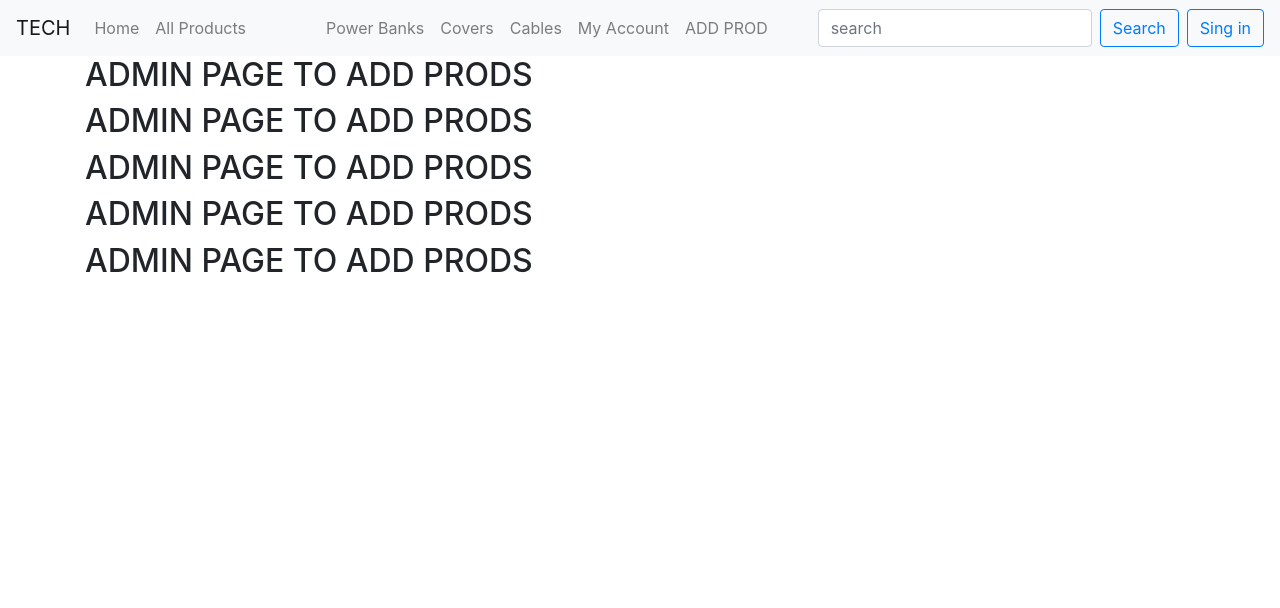
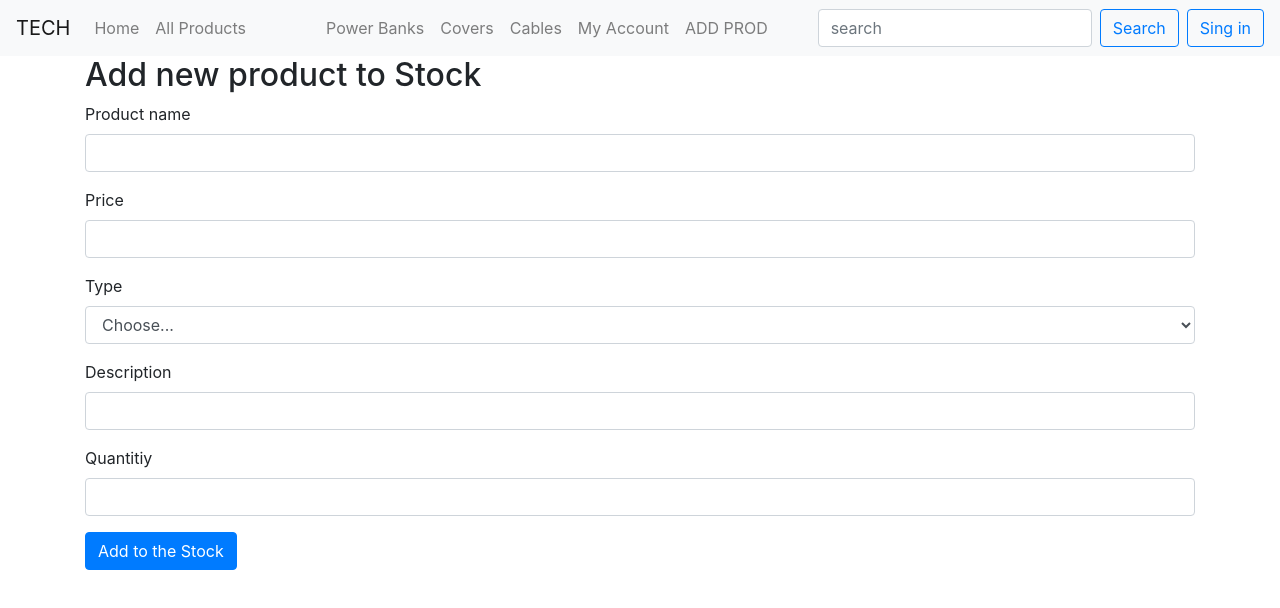
Before and after one commit to raghadm7md/TECH-shop, a React (Create React App) app in the folder front-end/tech/: page /addprod in a window 1280 px wide. Shown: the top 608 px of the page. Built offline with nearby package versions, Linux system fonts and the light colour scheme.

Commit message:
Add new product WORKING (#37)
* Add new product Works

* Delete .eslintcache

Co-authored-by: 04_Mohammed Win_SEI-14 <mhmdrifadah@gmail.com>

```diff
--- a/front-end/tech/src/api.js
+++ b/front-end/tech/src/api.js
@@ -26,7 +26,6 @@ const getAllUsers = (id) => {
 }
 
 
-
 //////////////////NAJD
 
 const login=(req)=>{
@@ -40,9 +39,12 @@ const EditUser = (id,info) => {
   console.log(info)
   return axios.put(`${API_URL}/user/${id}`, info);
 }
-/////////////////END NAJD
+
+// Add new product ###########
+const addProduct = (info) => {
+  return axios.post(`${API_URL}/product`,info);
+}
 
 
 
-
-export { getAllProducts, getAllUsers ,getAllCovers,getAllPowerBanks,getAllCables, EditUser,login };
+export { getAllProducts, getAllUsers ,getAllCovers,getAllPowerBanks,getAllCables, EditUser,login , addProduct};
--- a/front-end/tech/src/components/AddProd.js
+++ b/front-end/tech/src/components/AddProd.js
@@ -1,16 +1,102 @@
-import React, { Component } from 'react'
+import React, { Component } from "react";
+import { Navbar, Nav, Form, FormControl, Button } from "react-bootstrap";
+import {addProduct} from "../api";
+
 
 export default class AddProd extends Component {
-    render() {
+  constructor(props) {
+    super(props);
+    this.state = {
+      name: "",
+      price: "",
+      type: "",
+      description: "",
+      quantitiy: "",
+    };
+  }
 
-        return (
-            <div>
-                <h2>ADMIN PAGE TO ADD PRODS</h2>
-                <h2>ADMIN PAGE TO ADD PRODS</h2>
-                <h2>ADMIN PAGE TO ADD PRODS</h2>
-                <h2>ADMIN PAGE TO ADD PRODS</h2>
-                <h2>ADMIN PAGE TO ADD PRODS</h2>
-            </div>
-        )
-    }
+  AddToStock = (event) => {
+    event.preventDefault();
+    let productInfo = {
+      name: this.state.name,
+      price: this.state.price,
+      type: this.state.type,
+      description: this.state.description,
+      quantitiy: this.state.quantitiy,
+    };
+    console.log(productInfo)
+    addProduct(productInfo)
+      .then((response) => {
+        console.log("Product: ", response.data);
+
+      })
+      .catch((error) => {
+        console.log('API ERROR:', error);
+      });
+
+  };
+  render() {
+    return (
+      <div>
+        <h2>Add new product to Stock</h2>
+        <Form>
+          <Form.Group controlId="formBasicEmail">
+            <Form.Label>Product name</Form.Label>
+            <Form.Control
+              type="text"
+                onChange={(e) => {
+                  console.log("CHANGE: ", e.target.value);
+                  this.setState({ name: e.target.value });
+                }}
+            />
+          </Form.Group>
+          <Form.Group controlId="formBasicEmail">
+            <Form.Label>Price </Form.Label>
+            <Form.Control
+              type="Number"
+                onChange={(e) => {
+                  console.log("CHANGE: ", e.target.value);
+                  this.setState({ price: e.target.value });
+                }}
+            />
+          </Form.Group>
+          <Form.Group controlId="formBasicEmail">
+            <Form.Label>Type </Form.Label>
+            <select id="inputState" class="form-control" onChange={(e) => {
+                  console.log("CHANGE: ", e.target.value);
+                  this.setState({ type: e.target.value });
+                }}>
+              <option selected>Choose...</option>
+              <option value="cover">Covers</option>
+              <option value="cable">Cables</option>
+              <option value="PowerBank" >Power Banks</option>
+            </select>
+          </Form.Group>
+          <Form.Group controlId="formBasicEmail">
+            <Form.Label>Description</Form.Label>
+            <Form.Control
+              type="Text"
+                onChange={(e) => {
+                  console.log("CHANGE: ", e.target.value);
+                  this.setState({ description: e.target.value });
+                }}
+            />
+          </Form.Group>
+          <Form.Group controlId="formBasicEmail">
+            <Form.Label>Quantitiy </Form.Label>
+            <Form.Control
+              type="Number"
+                onChange={(e) => {
+                  console.log("CHANGE: ", e.target.value);
+                  this.setState({ quantitiy: e.target.value });
+                }}
+            />
+          </Form.Group>
+          <Button variant="primary" type="submit" onClick={this.AddToStock}>
+            Add to the Stock
+          </Button>
+        </Form>
+      </div>
+    );
+  }
 }
```
Also changed, not shown: 1 other file (tests, documents, lock files or other folders).
